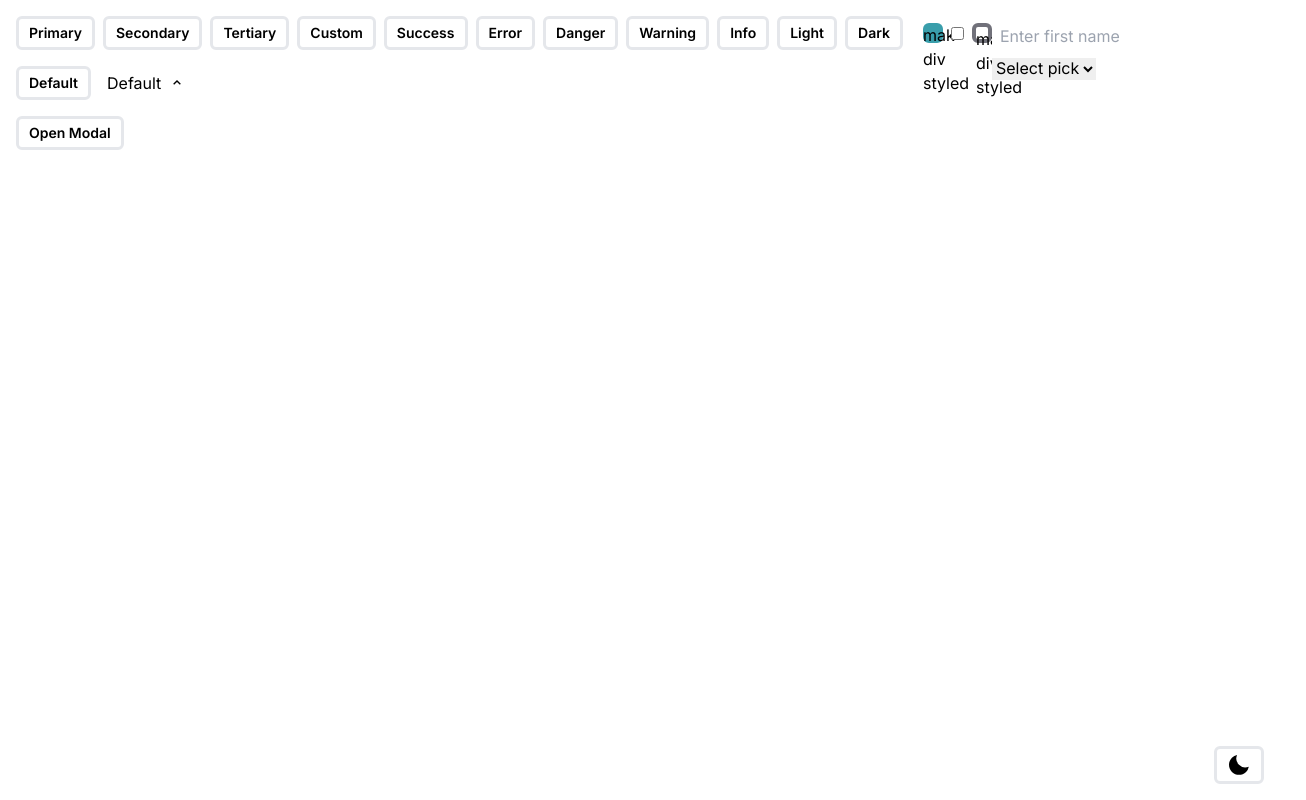
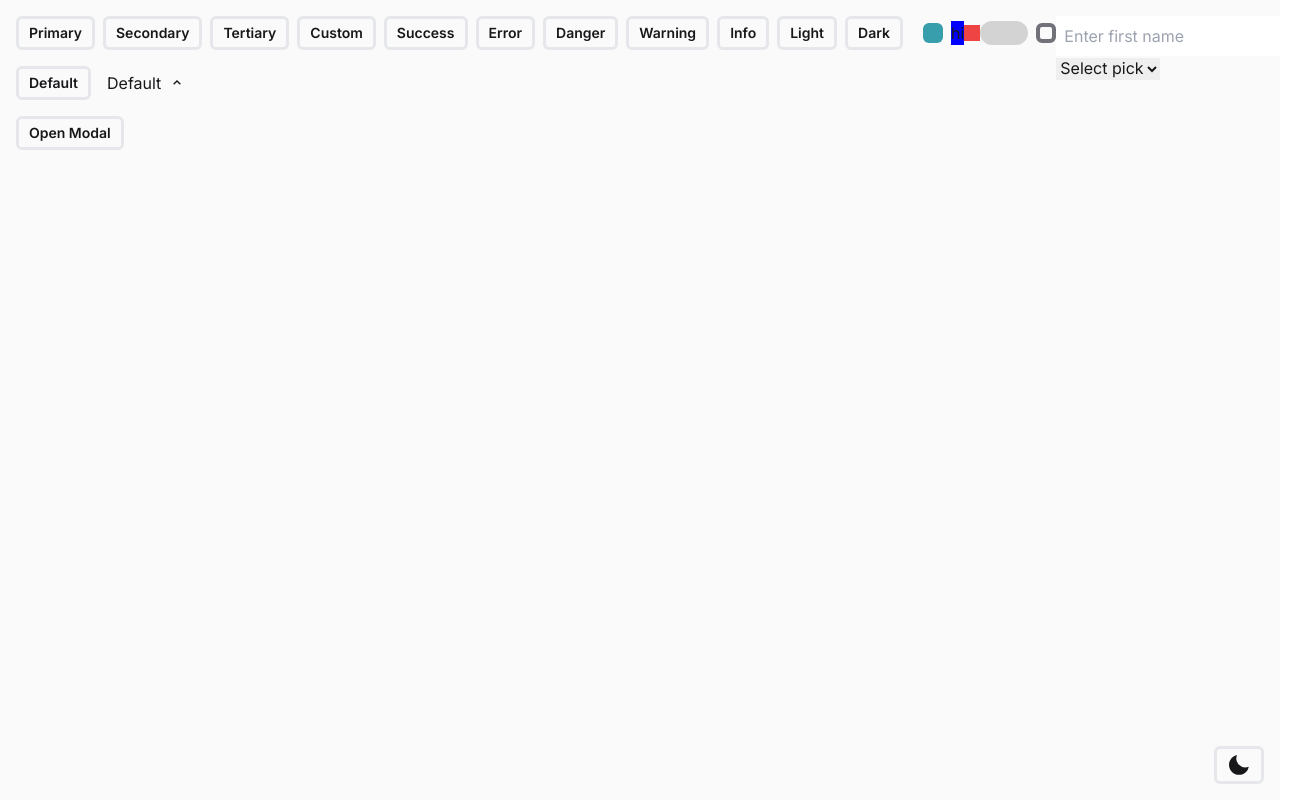
Before and after one commit to samueltanner/mak, a Next.js app: page / in a window 1280 px wide. Shown: the whole page, 1306 px wide, since content can reach past the window. Built offline with nearby package versions, Linux system fonts and the light colour scheme.

Commit message:
Refactor styled component and update theme wrapper

```diff
--- a/src/app/_hooks/useMakUi/components/Toggle.tsx
+++ b/src/app/_hooks/useMakUi/components/Toggle.tsx
@@ -1,6 +1,16 @@
 import { ComponentWrapperResponse, TypeProps } from "../types/component-types"
 import ComponentWrapper from "./ComponentWrapper"
 import { mak } from "../elements/ts/mak"
+import styled from "@emotion/styled"
+
+const DummyStyledElement = styled.div({
+  backgroundColor: "blue",
+  display: "flex",
+  width: "fit-content",
+  'input[type="checkbox"].peer:checked ~ &': {
+    backgroundColor: "red",
+  },
+})
 
 type ToggleProps = TypeProps & {
   checked?: boolean
@@ -27,13 +37,33 @@ const ToggleComponent = ({
     if (bgColor) {
       const bgString = bgColor.split("bg-")[1] || bgColor.split("bg-")[0]
       bgColorArray.push(`bg-${bgString}`)
+    } else {
+      bgColorArray.push("bg-light-200")
     }
     if (bgCheckedColor) {
       const bgString =
         bgCheckedColor.split("bg-")[1] || bgCheckedColor.split("bg-")[0]
-      bgColorArray.push(`checked:bg-${bgString}`)
+      bgColorArray.push(`peer-checked:bg-${bgString}`)
+    } else {
+      bgColorArray.push("peer-checked:bg-primary-400")
     }
     return bgColorArray.join(" ")
+  }
+
+  const computedToggleColor = () => {
+    let colorArray = []
+    if (color) {
+      const colorString = color.split("text-")[1] || color.split("text-")[0]
+      colorArray.push(`text-${colorString}`)
+    } else {
+      color = "bg-primary-400"
+    }
+    if (checkedColor) {
+      const colorString =
+        checkedColor.split("text-")[1] || checkedColor.split("text-")[0]
+      colorArray.push(`checked:text-${colorString}`)
+    }
+    return colorArray.join(" ")
   }
 
   return (
@@ -48,15 +78,18 @@ const ToggleComponent = ({
             onChange && onChange(e)
           }}
         />
+        <DummyStyledElement className="peer">hi</DummyStyledElement>
+        <span className="size-4 bg-red-500 peer-checked:bg-blue-500" />
 
         <mak.span
           className="w-12 h-6 rounded-full items-center flex"
-          makClassName={"checked:bg-light-100"}
+          makClassName={computedBgColor()}
         >
           <mak.span
-            className={`size-[20px] bg-red-500 flex rounded-full mx-0.5 transition duration-100 ease-in-out ${
+            className={`size-[20px] flex rounded-full mx-0.5 transition duration-100 ease-in-out ${
               checkedProp ? "translate-x-6" : "translate-x-0"
             }`}
+            makClassName={computedToggleColor()}
           />
         </mak.span>
       </label>
--- a/src/app/_hooks/useMakUi/elements/ts/MakComponent.tsx
+++ b/src/app/_hooks/useMakUi/elements/ts/MakComponent.tsx
@@ -1,7 +1,7 @@
 // MakComponent.tsx
 /** @jsxImportSource @emotion/react */
 
-import { createElement, forwardRef, ReactNode, useMemo, memo } from "react"
+import { forwardRef, ReactNode, useMemo, memo } from "react"
 import { useMakUi } from "../../context/MakUiContext"
 import { MakUiElementProps } from "./mak-custom-types"
 import { componentWrapperLogic } from "../../components/ComponentWrapper"
@@ -51,9 +51,7 @@ const MakComponent = memo(
       }
 
       return (
-        <StyledComponent styleProps={inlineStyles} {...props}>
-          mak div styled
-        </StyledComponent>
+        <StyledComponent styleObject={inlineStyles} as={component} {...props} />
       )
     }
   )
--- a/src/app/_hooks/useMakUi/elements/ts/StyledComponent.ts
+++ /dev/null
@@ -1,14 +0,0 @@
-import styled from "@emotion/styled"
-import { GenericObject } from "../../types/ui-types"
-
-const StyledComponent = styled.div<any>(
-  (styleProps: GenericObject) => {
-    console.log("styleProps", styleProps)
-    return {
-      ...styleProps.styleProps,
-      transition: "all 0.3s ease",
-    }
-  }
-)
-
-export default StyledComponent
--- /dev/null
+++ b/src/app/_hooks/useMakUi/elements/ts/StyledComponent.tsx
@@ -0,0 +1,37 @@
+import styled from "@emotion/styled"
+import { GenericObject } from "../../types/ui-types"
+
+// Define the base styled component
+const BaseStyledComponent = styled.div<any>(({ styleObject }) => ({
+  ...styleObject,
+}))
+
+const formatJsonToHtmlString = (jsonObject: GenericObject) => {
+  return Object.entries(jsonObject)
+    .map(([key, value]) => {
+      if (typeof value === "object") {
+        return `${key}: {${formatJsonToHtmlString(value)}}`
+      } else {
+        return `${key}: ${value}`
+      }
+    })
+    .join("; ")
+}
+
+// Higher-order component to dynamically assign the element type
+const StyledComponent = ({ as: Component = "div", styleObject, ...props }) => {
+  const formattedStyleString = formatJsonToHtmlString(styleObject)
+
+  return (
+    <BaseStyledComponent
+      as={Component}
+      styleObject={styleObject}
+      className={props.className}
+      data-makClass={props.makClassName}
+      data-makStyle={formattedStyleString}
+      {...props}
+    />
+  )
+}
+
+export default StyledComponent
--- a/src/app/_hooks/useMakUi/functions/helpers.ts
+++ b/src/app/_hooks/useMakUi/functions/helpers.ts
@@ -1322,7 +1322,6 @@ export const parseClassNameToStyleObject = ({
   activeTheme: MakUiVerboseTheme
 }) => {
   const makRegex = /mak\((.*?)\)/
-
   const matches = className.match(makRegex)
 
   if (matches) {
@@ -1394,16 +1393,14 @@ const parseMakClassNames = ({
       if (paletteVariant !== "theme") {
         color = activeTheme?.[paletteVariant]?.[variant]?.[shade]
         if (!color) {
-          console.log("makClassName", makClassName)
           let twKey = makClassName.includes(":")
             ? makClassName.split(":")[1]
             : makClassName
-          console.log("twKey1", twKey)
+
           twKey = twKey.split("-").slice(1).join("-")
           if (twKey.charAt(0) === "#") {
             color = twKey
           } else {
-            console.log("twKey2", twKey)
             const twColor = twColors[twKey]
             color = twColor
           }
@@ -1419,7 +1416,6 @@ const parseMakClassNames = ({
       }
 
       if (modifier) {
-        console.log("modifier", modifier)
         const splitModifier = modifier.split("-")
         if (splitModifier.length > 1) {
           modifierClass = splitModifier[0]
--- a/src/app/_views/ButtonListView.tsx
+++ b/src/app/_views/ButtonListView.tsx
@@ -4,7 +4,6 @@ import Toggle from "../_hooks/useMakUi/components/Toggle"
 import { useMakUi } from "../_hooks/useMakUi/context/MakUiContext"
 import { MakUiVariantKey } from "../_hooks/useMakUi/types/ui-types"
 import { mak } from "../_hooks/useMakUi/elements/ts/mak"
-import styled from "@emotion/styled"
 
 const ButtonListView = () => {
   const { simpleTheme, verboseTheme } = useMakUi()
@@ -37,21 +36,17 @@ const ButtonListView = () => {
           onClick={() => setOutlined(!outlined)}
         />
 
-        {/* <Toggle
+        <Toggle
           checked={outlined}
           onChange={() => setOutlined(!outlined)}
           borderPx={4}
           darkMode
           custom
           className="peer"
-          bgColor="#854d0e"
-          bgCheckedColor="blue-500"
-        /> */}
-        <input
-          type="checkbox"
-          checked={outlined}
-          onChange={() => setOutlined(!outlined)}
+          // bgColor="#854d0e"
+          // bgCheckedColor="blue-500"
         />
+
         <mak.span
           className={`size-5 rounded-md border-4 fade-in-out mak(${
             outlined ? "border-primary" : "border-custom"
--- a/src/app/_views/ThemeWrapper.tsx
+++ b/src/app/_views/ThemeWrapper.tsx
@@ -2,14 +2,13 @@ import { mak } from "../_hooks/useMakUi/elements/ts/mak"
 
 const ThemeWrapper = ({ children }: { children: React.ReactNode }) => {
   return (
-    <main className="flex flex-col w-screen h-screen">{children}</main>
-    // <mak.main
-    //   themePrimary
-    //   textPrimary
-    //   className="flex flex-col w-screen h-screen"
-    // >
-    //   {children}
-    // </mak.main>
+    <mak.main
+      themePrimary
+      textPrimary
+      className="flex flex-col w-screen h-screen"
+    >
+      {children}
+    </mak.main>
   )
 }
 
--- a/src/app/test/page.tsx
+++ b/src/app/test/page.tsx
@@ -46,12 +46,12 @@ const DummyPage = () => {
       <div className="group bg-zinc-500 w-fit p-4">
         <span>we are a group</span>
         <mak.div
-          className="text-primary w-fit"
+          className="text-primary w-fit fade-in-out"
           makClassName={`${toggle ? "bg-purple-500" : "bg-orange-500"} ${
             toggle ? "hover:bg-blue-400" : "hover:bg-yellow-400"
           } group-hover:bg-green-500`}
         >
-          <div className="text-white">Mak Div</div>
+          Mak Div
         </mak.div>
       </div>
       {/* <StyledComponent {...styleObject}>Styled Element</StyledComponent> */}
```
